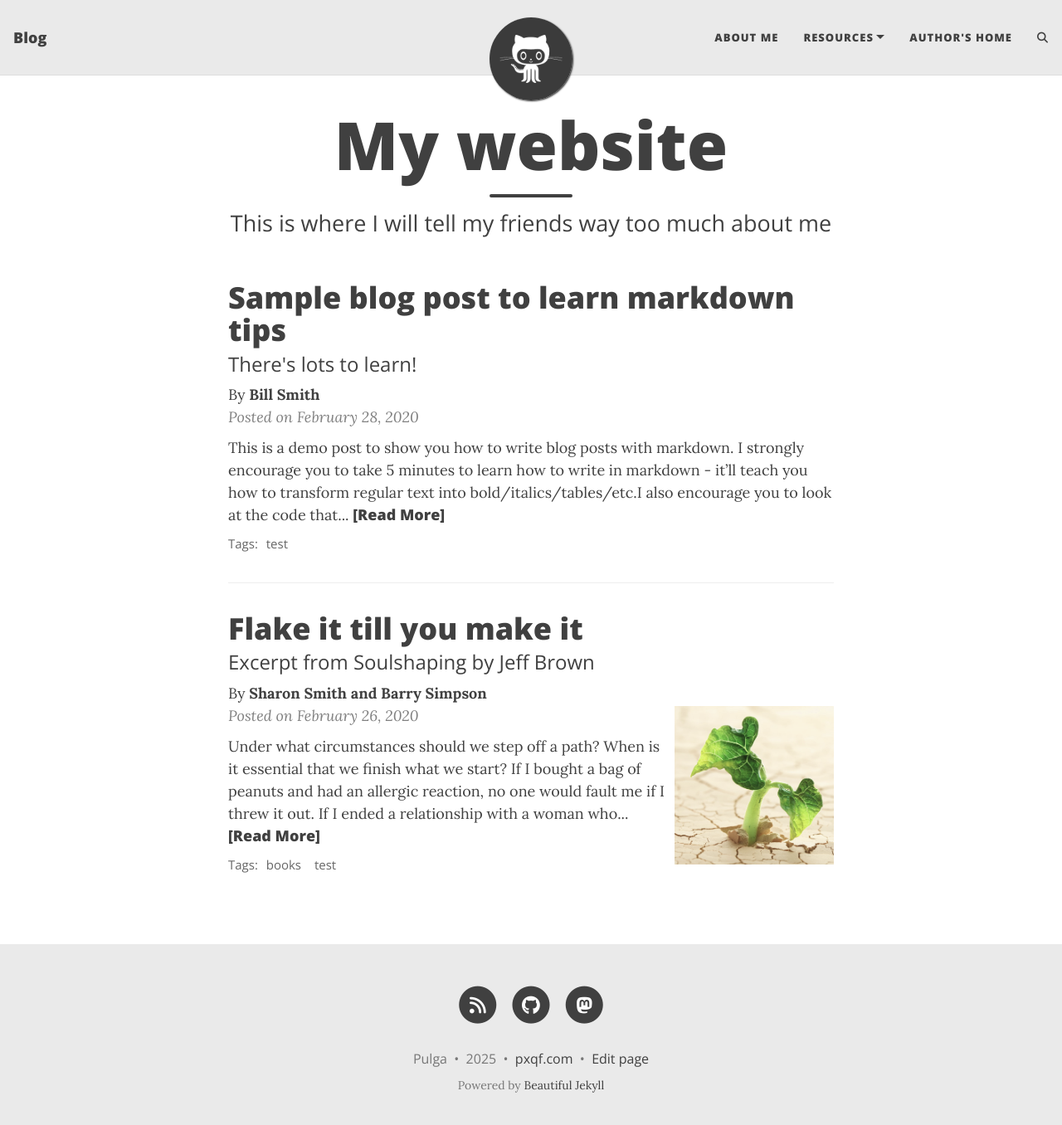
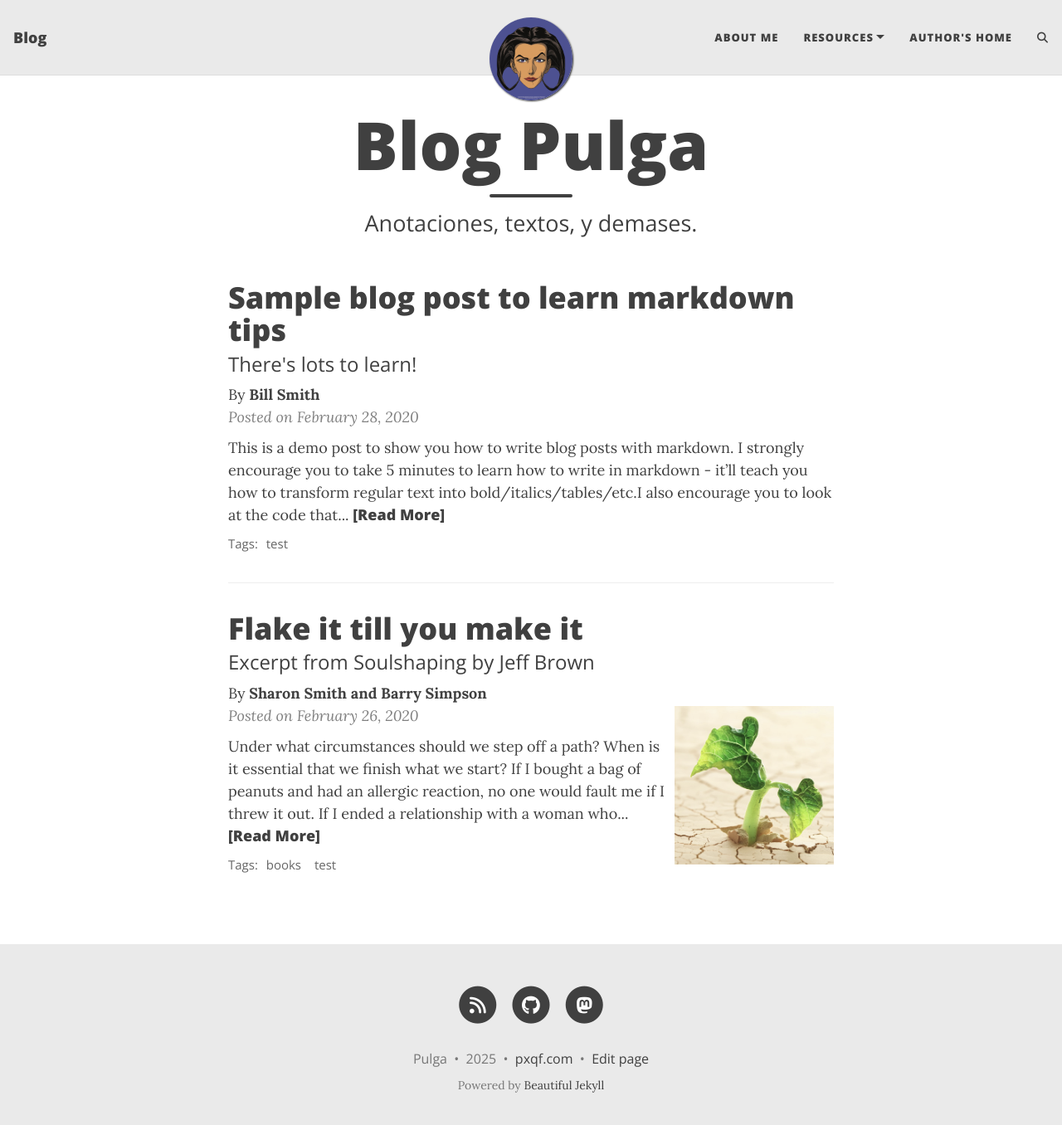
Before and after one commit to Pulga8/pulga8.github.io, a Jekyll site: the page built from index.html, in a window 1280 px wide and 1369 px high. Shown: the top 1356 px of the window at 83% size. Built offline with Jekyll 4.4.1, drawn with Linux system fonts in a browser that asks for light colours; the list of posts is cut into pages by our own code; comment, search, counter and statistics services are not loaded.

Commit message:
add modify to index

```diff
--- a/index.html
+++ b/index.html
@@ -1,5 +1,5 @@
 ---
 layout: home
-title: My website
-subtitle: This is where I will tell my friends way too much about me
+title: Blog Pulga
+subtitle: Anotaciones, textos, y demases.
 ---
```
Also changed, not shown: assets/img/avatar-icon.png.
